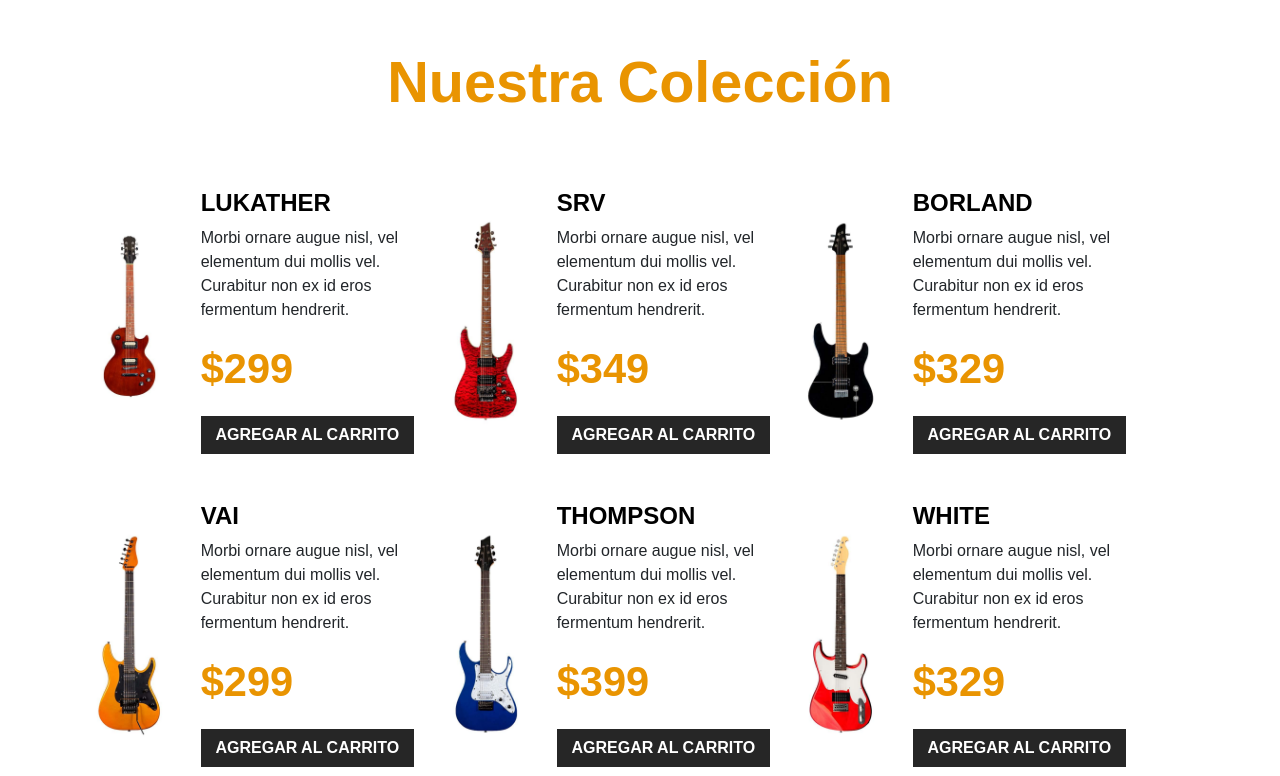
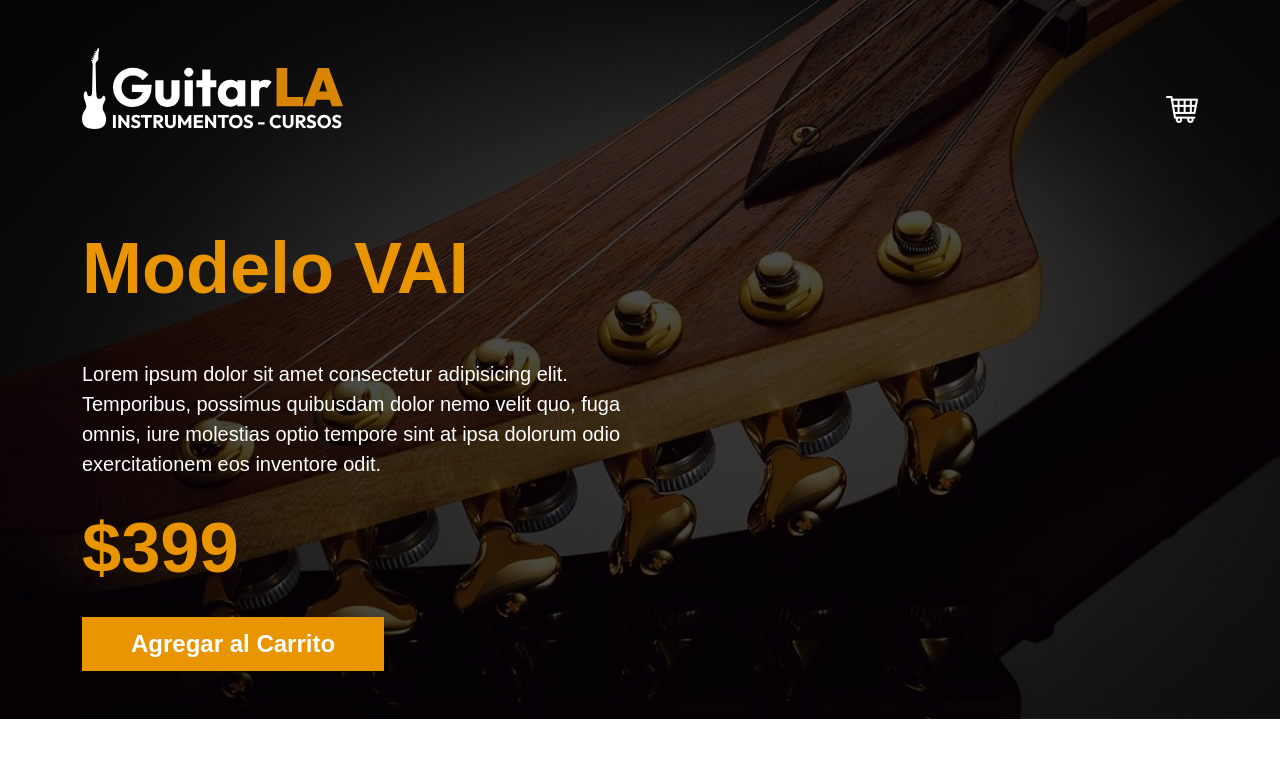
Before and after one commit to jlcarrascof/guitar-vue3, a Vue app: page / in a window 1280 px wide. Shown: the top 776 px of the page. Built offline with nearby package versions, Linux system fonts and the light colour scheme; the HTML template or start-up script is replaced by a standard one.

Commit message:
refactor: remove unused style block from Header component and ensure Header is included in App template

```diff
--- a/src/App.vue
+++ b/src/App.vue
@@ -2,6 +2,7 @@
     import { ref, reactive, onMounted } from 'vue';
     import { db } from './data/guitars';
     import Guitar from './components/Guitar.vue';
+    import Header from './components/Header.vue';
 
     const guitars = ref([]);
     const cart = ref([]);
@@ -17,7 +18,7 @@
 </script>
 
 <template>
-
+    <Header />
     <main class="container-xl mt-5">
         <h2 class="text-center">Nuestra Colección</h2>
 
--- a/src/components/Header.vue
+++ b/src/components/Header.vue
@@ -88,7 +88,3 @@
         <img class="header-guitarra" src="/img/header_guitarra.png" alt="imagen header">
     </header>
 </template>
-
-<style lang="scss" scoped>
-
-</style>
```
